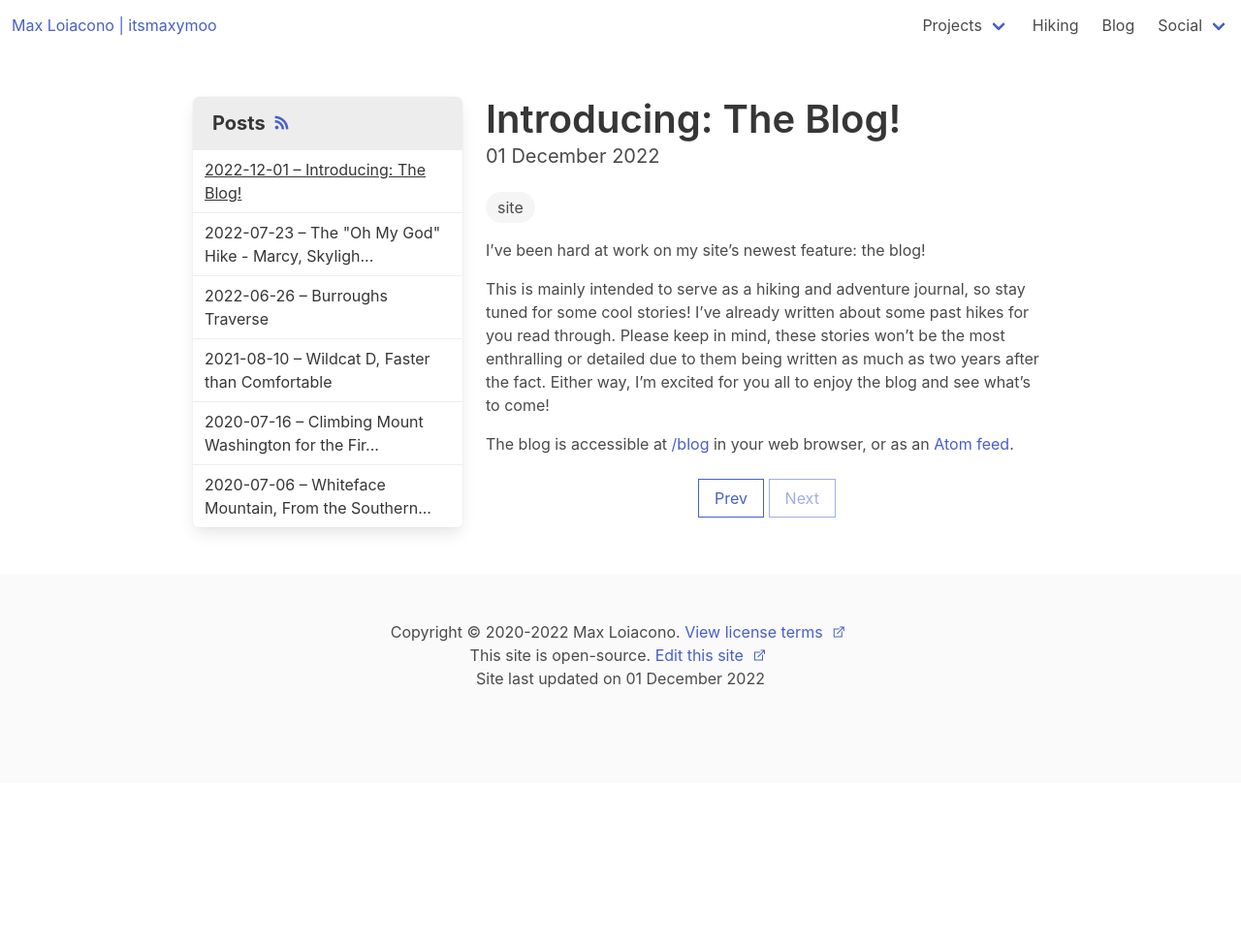
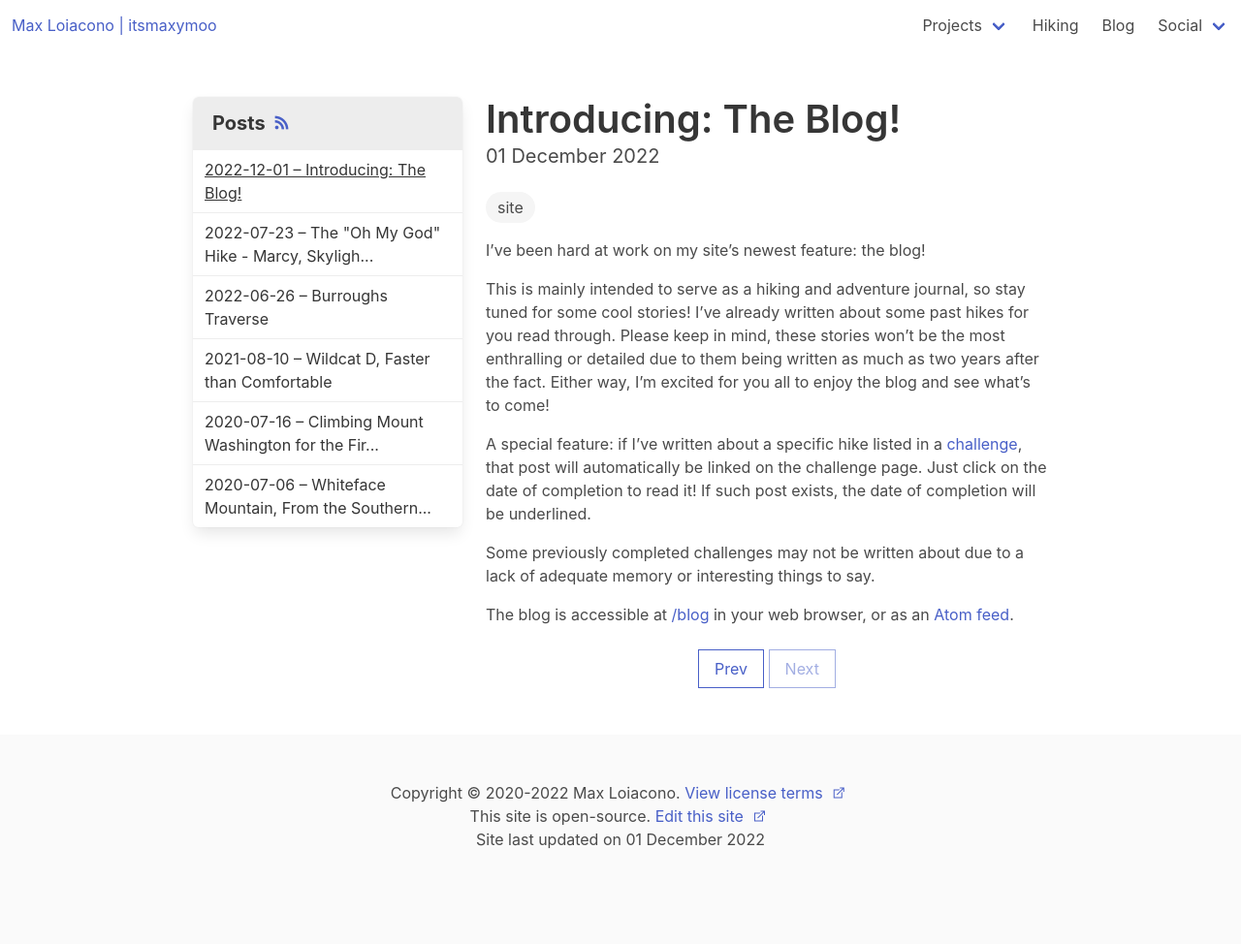
Before and after one commit to itsmaxymoo/itsmaxymoo.com, a Jekyll site: the page built from _posts/2022-12-01-introducing-the-blog.md, in a window 1280 px wide. Shown: the whole page at 97% size. Built offline with Jekyll 4.4.1, drawn with Linux system fonts in a browser that asks for light colours; before the commit the page ends 900 px from its top, so only the background shows below that.

Commit message:
update intro post

```diff
--- a/_posts/2022-12-01-introducing-the-blog.md
+++ b/_posts/2022-12-01-introducing-the-blog.md
@@ -13,5 +13,14 @@ won't be the most enthralling or detailed due to them being written
 as much as two years after the fact. Either way, I'm excited for you
 all to enjoy the blog and see what's to come!
 
+A special feature: if I've written about a specific hike listed in a
+[challenge]({{ site.url }}{{ site.baseurl }}/hiking), that post will
+automatically be linked on the challenge page. Just click on the date
+of completion to read it! If such post exists, the date of completion
+will be underlined.
+
+Some previously completed challenges may not be written about due to a
+lack of adequate memory or interesting things to say.
+
 The blog is accessible at [/blog]({{ site.url }}{{ site.baseurl }}/blog)
 in your web browser, or as an [Atom feed]({{ site.url }}{{ site.baseurl }}/feed.xml).
```
